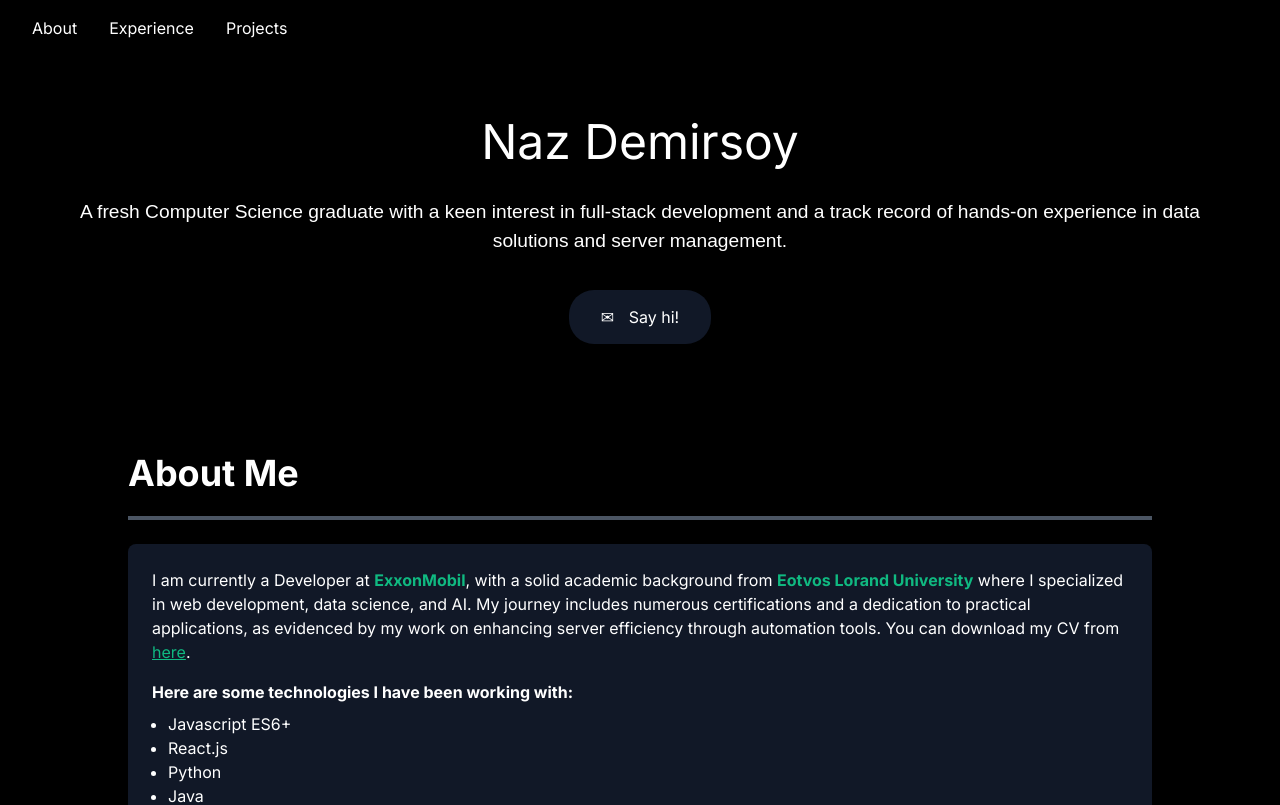
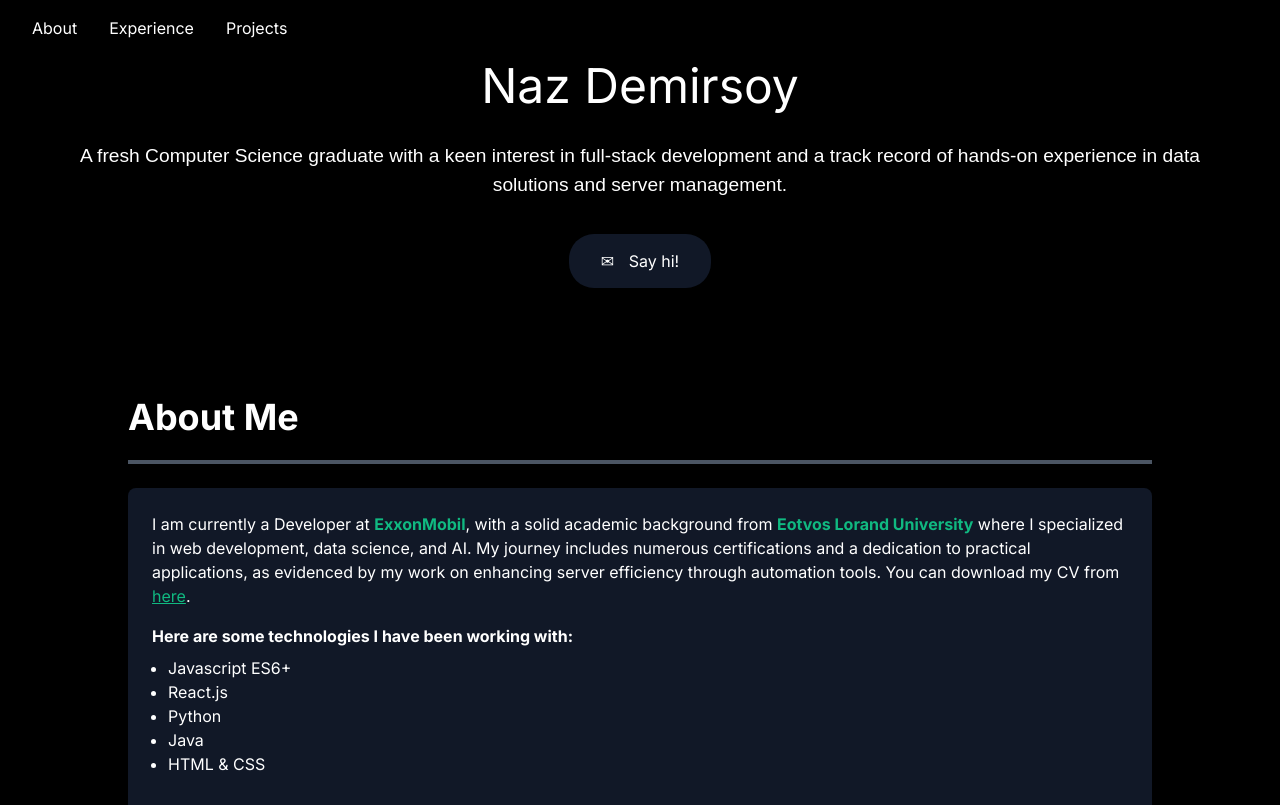
Before and after one commit to nazdemirsoyy/personal_website, a Next.js app: page / in a window 1280 px wide. Shown: the top 805 px of the page. Built offline with nearby package versions, Linux system fonts and the light colour scheme.

Commit message:
Header Css update

```diff
--- a/src/app/components/header.module.css
+++ b/src/app/components/header.module.css
@@ -4,6 +4,7 @@
     display: flex;
     align-items: center;
     padding: 0.5rem 1rem;
+    position: fixed;
   }
 
   .navbar {
--- a/src/app/components/projects.js
+++ b/src/app/components/projects.js
@@ -12,7 +12,7 @@ const projects = [
         language: "JavaScript",
         description: "Spearheaded the design and development of a 2D real-time city builder game along the lines of the classic SimCity, as part of a collaborative team effort.",
         link: "Tatooine - User Documentation.pdf"
-      }
+      },
 ];
 
 export default function Projects() {
```
